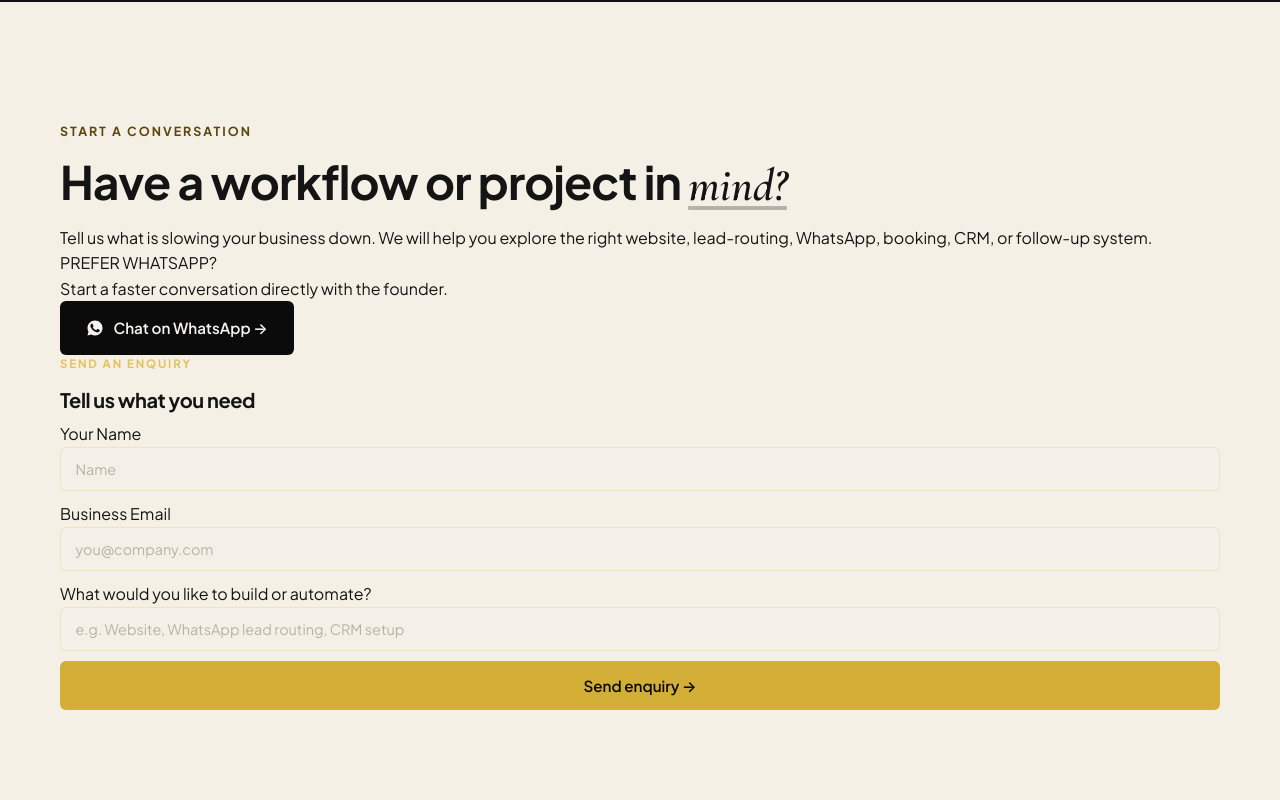
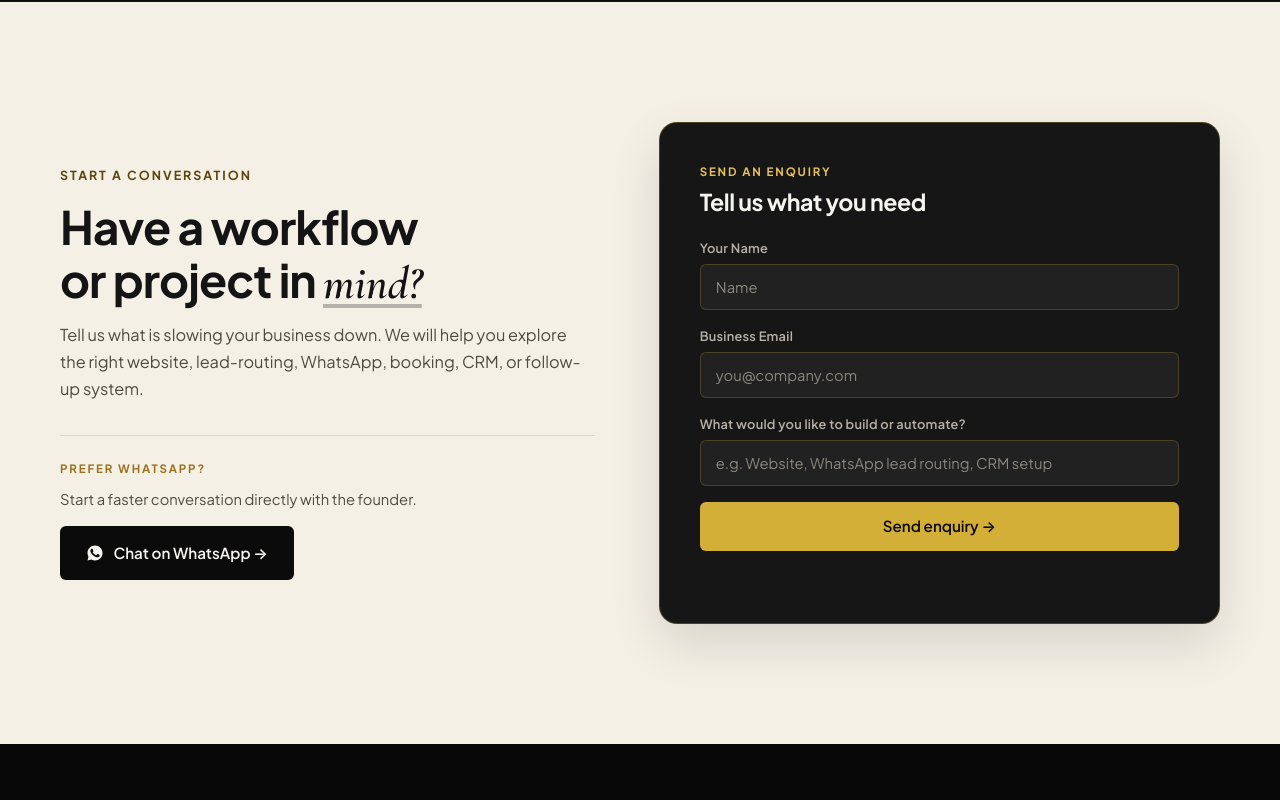
Before and after one commit to Zeusboi06/Vibenova-main-site, a website: page index.html in a window 1280 px wide. Shown: the part 2720-3520 px from the top of the page. Drawn offline with nearby package versions, Linux system fonts and the light colour scheme.

Commit message:
Update styles.css with standalone enquiry section and seamless logo sizing

```diff
--- a/styles.css
+++ b/styles.css
@@ -1735,15 +1735,17 @@ section {
 
 .work-logo-area {
   position: relative;
-  min-height: 56px;
-  margin-bottom: 1rem;
+  height: 54px;
+  margin-bottom: 1.15rem;
   display: flex;
   align-items: center;
 }
 
 .work-logo {
-  max-height: 48px;
-  max-width: 160px;
+  max-height: 46px;
+  max-width: 195px;
+  width: auto;
+  height: auto;
   object-fit: contain;
   display: block;
 }
@@ -1781,35 +1783,74 @@ section {
   font-size: 0.875rem;
 }
 
-/* --- Automations contact module ------------------------------------------- */
-.automations-contact-module {
-  margin-top: 2.5rem;
-  padding: 2rem 1.75rem;
-  background: rgba(255, 255, 255, 0.03);
+/* --- Standalone Enquiry Section (below Services) -------------------------- */
+.enquiry-grid {
+  display: grid;
+  grid-template-columns: 1fr 1.05fr;
+  gap: clamp(2rem, 5vw, 4rem);
+  align-items: center;
+}
+
+.enquiry-intro h2 {
+  margin-bottom: 1rem;
+}
+
+.enquiry-sub {
+  color: var(--text-muted-dark);
+  font-size: 1.02rem;
+  line-height: 1.65;
+  max-width: 48ch;
+  margin-bottom: 2rem;
+}
+
+.enquiry-wa-box {
+  padding-top: 1.5rem;
+  border-top: 1px solid var(--border-cream);
+  display: flex;
+  flex-direction: column;
+  align-items: flex-start;
+  gap: 0.65rem;
+}
+
+.enquiry-label-dark {
+  font-size: 0.72rem;
+  font-weight: 700;
+  letter-spacing: 0.16em;
+  text-transform: uppercase;
+  color: var(--gold-deep);
+}
+
+.enquiry-wa-box p {
+  color: var(--text-muted-dark);
+  font-size: 0.92rem;
+}
+
+.enquiry-card {
+  position: relative;
+  background-color: var(--bg-card-dark);
+  color: var(--text-light);
   border: 1px solid var(--gold-border);
-  border-radius: var(--radius-md);
-}
-
-.automations-contact-module h4 {
-  font-family: var(--font-sans);
-  font-size: clamp(1.1rem, 2vw, 1.3rem);
-  font-weight: 700;
+  border-radius: var(--radius-lg);
+  padding: clamp(1.75rem, 3.5vw, 2.5rem);
+  box-shadow: 0 20px 50px rgba(0, 0, 0, 0.12);
+}
+
+.enquiry-card h3 {
+  font-size: 1.45rem;
+  margin-bottom: 1.35rem;
   color: var(--text-light);
-  margin-bottom: 0.5rem;
-}
-
-.automations-contact-module > p {
+}
+
+.enquiry-field {
+  display: grid;
+  gap: 0.35rem;
+}
+
+.enquiry-field label {
+  font-size: 0.8rem;
+  font-weight: 600;
   color: var(--text-muted-light);
-  font-size: 0.95rem;
-  margin-bottom: 1.75rem;
-  max-width: 60ch;
-}
-
-.automations-contact-split {
-  display: grid;
-  grid-template-columns: 1fr 1fr;
-  gap: 2rem;
-  align-items: start;
+  letter-spacing: 0.02em;
 }
 
 .contact-label {
@@ -1819,34 +1860,35 @@ section {
   text-transform: uppercase;
   color: var(--gold-bright);
   display: block;
-  margin-bottom: 0.9rem;
+  margin-bottom: 0.5rem;
 }
 
 .automations-form {
   display: grid;
-  gap: 0.65rem;
+  gap: 1rem;
 }
 
 .automations-form input {
-  min-height: 44px;
-  padding: 0.65rem 0.9rem;
+  min-height: 46px;
+  padding: 0.7rem 0.95rem;
   background: rgba(255, 255, 255, 0.05);
-  border: 1px solid rgba(212, 175, 55, 0.2);
+  border: 1px solid rgba(212, 175, 55, 0.22);
   border-radius: var(--radius-sm);
   color: var(--text-light);
   font-family: var(--font-sans);
-  font-size: 0.9rem;
+  font-size: 0.92rem;
   width: 100%;
   transition: border-color var(--dur-fast) var(--ease-out);
 }
 
 .automations-form input::placeholder {
   color: var(--text-muted-light);
+  opacity: 0.7;
 }
 
 .automations-form input:focus {
   outline: none;
-  border-color: var(--gold-main);
+  border-color: var(--gold-bright);
 }
 
 .automations-form-status {
@@ -1859,28 +1901,16 @@ section {
   color: #e57070;
 }
 
-.contact-whatsapp-side {
-  display: flex;
-  flex-direction: column;
-  gap: 0.75rem;
-}
-
-.contact-whatsapp-side > p {
-  color: var(--text-muted-light);
-  font-size: 0.9rem;
-  line-height: 1.5;
-}
-
 .automations-wa-btn {
   display: inline-flex;
   align-items: center;
   gap: 0.6rem;
   min-height: 44px;
-  align-self: flex-start;
-}
-
-@media (max-width: 720px) {
-  .automations-contact-split {
+  margin-top: 0.25rem;
+}
+
+@media (max-width: 860px) {
+  .enquiry-grid {
     grid-template-columns: 1fr;
   }
 }
```
